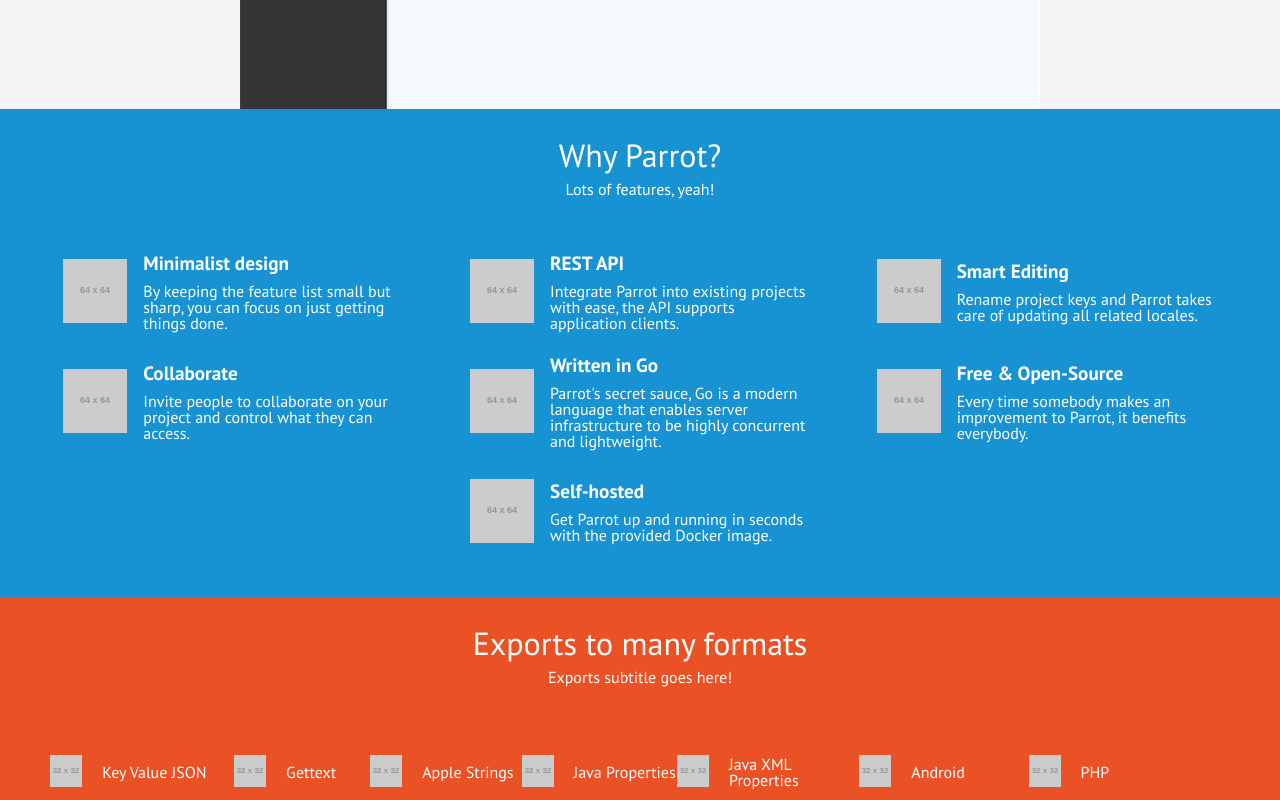
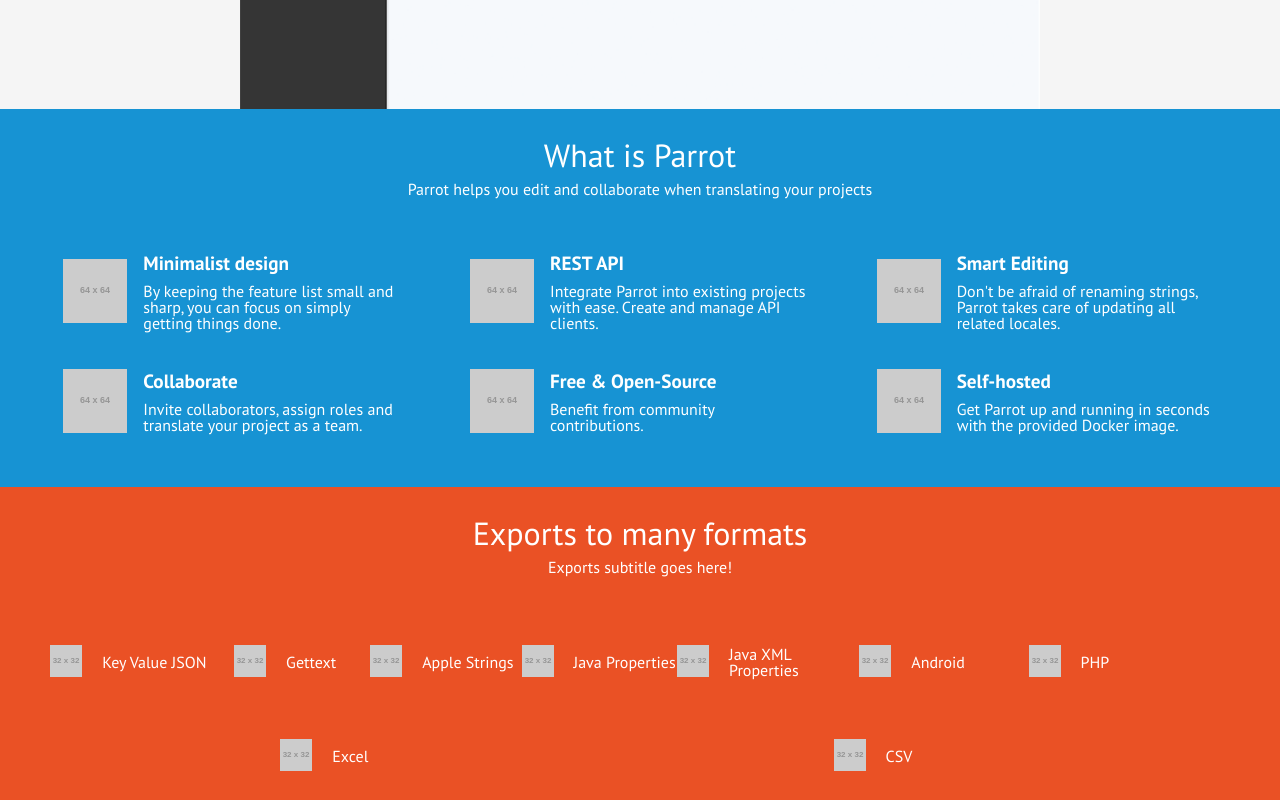
Before and after one commit to anthonynsimon/parrot.github.io, a website: page index.html in a window 1280 px wide. Shown: the part 691-1491 px from the top of the page. Drawn offline with Linux system fonts and the light colour scheme; placeholder pictures from the web are drawn by us.

Commit message:
Update texts

```diff
--- a/index.html
+++ b/index.html
@@ -32,7 +32,7 @@
 
     <section class="headmast">
         <div class="headmast-intro">
-            <h1 class="title">The self-hosted Localization Management Platform.</h1>
+            <h1 class="title">Self-hosted Localization Management Platform</h1>
             <p class="subtitle">Free and Open-Source forever.</p>
         </div>
         <figure class="headmast-image">
@@ -43,8 +43,8 @@
     <section class="features">
 
         <div class="features-header">
-            <h1 class="title">Why Parrot?</h1>
-            <p class="subtitle">Lots of features, yeah!</p>
+            <h1 class="title">What is Parrot</h1>
+            <p class="subtitle">Parrot helps you edit and collaborate when translating your projects</p>
         </div>
 
         <div class="content">
@@ -54,7 +54,7 @@
                 </div>
                 <div class="description">
                     <h1 class="title">Minimalist design</h1>
-                    <p>By keeping the feature list small but sharp, you can focus on just getting things done.</p>
+                    <p>By keeping the feature list small and sharp, you can focus on simply getting things done.</p>
                 </div>
             </div>
             <div class="item">
@@ -63,7 +63,7 @@
                 </div>
                 <div class="description">
                     <h1 class="title">REST API</h1>
-                    <p>Integrate Parrot into existing projects with ease, the API supports application clients.</p>
+                    <p>Integrate Parrot into existing projects with ease. Create and manage API clients.</p>
                 </div>
             </div>
             <div class="item">
@@ -72,7 +72,7 @@
                 </div>
                 <div class="description">
                     <h1 class="title">Smart Editing</h1>
-                    <p>Rename project keys and Parrot takes care of updating all related locales.</p>
+                    <p>Don't be afraid of renaming strings, Parrot takes care of updating all related locales.</p>
                 </div>
             </div>
             <div class="item">
@@ -81,17 +81,7 @@
                 </div>
                 <div class="description">
                     <h1 class="title">Collaborate</h1>
-                    <p>Invite people to collaborate on your project and control what they can access.</p>
-                </div>
-            </div>
-            <div class="item">
-                <div class="icon">
-                    <img src="http://placehold.it/64x64">
-                </div>
-                <div class="description">
-                    <h1 class="title">Written in Go</h1>
-                    <p>Parrot's secret sauce, Go is a modern language that enables server infrastructure to be highly concurrent
-                        and lightweight.</p>
+                    <p>Invite collaborators, assign roles and translate your project as a team.</p>
                 </div>
             </div>
             <div class="item">
@@ -100,7 +90,7 @@
                 </div>
                 <div class="description">
                     <h1 class="title">Free & Open-Source</h1>
-                    <p>Every time somebody makes an improvement to Parrot, it benefits everybody.</p>
+                    <p>Benefit from community contributions.</p>
                 </div>
             </div>
             <div class="item">
```
